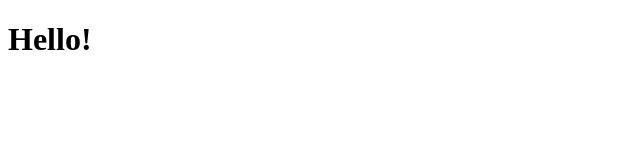
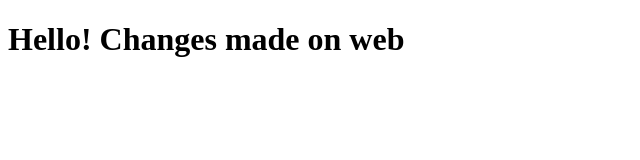
Before and after one commit to MicMaus/Tutorial, a plain HTML site: page index.html in a window 1280 px wide. Shown: the whole page, without its empty margins (0-640 px from the left). Drawn offline with Linux system fonts and the light colour scheme.

Commit message:
Update index.html

```diff
--- a/index.html
+++ b/index.html
@@ -8,7 +8,7 @@
 </head>
 <body>
     <h1>
-        Hello!
+        Hello! Changes made on web
     </h1>
 </body>
 </html>
```
